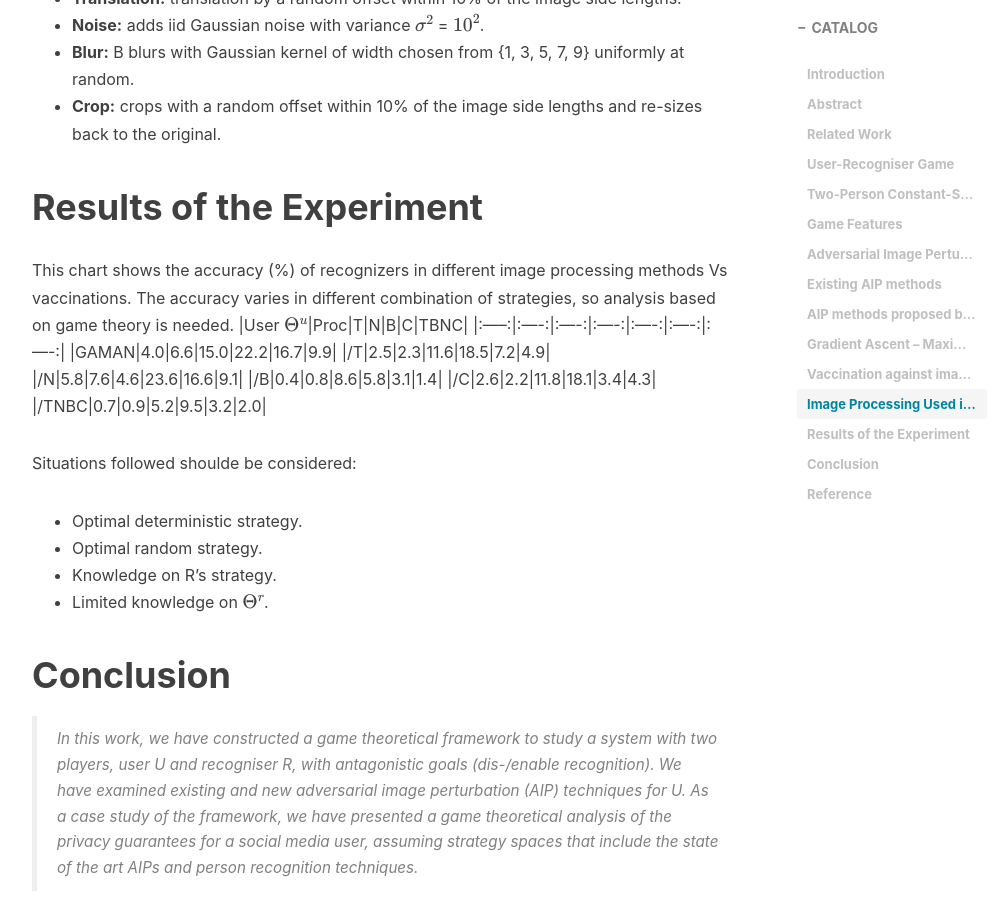
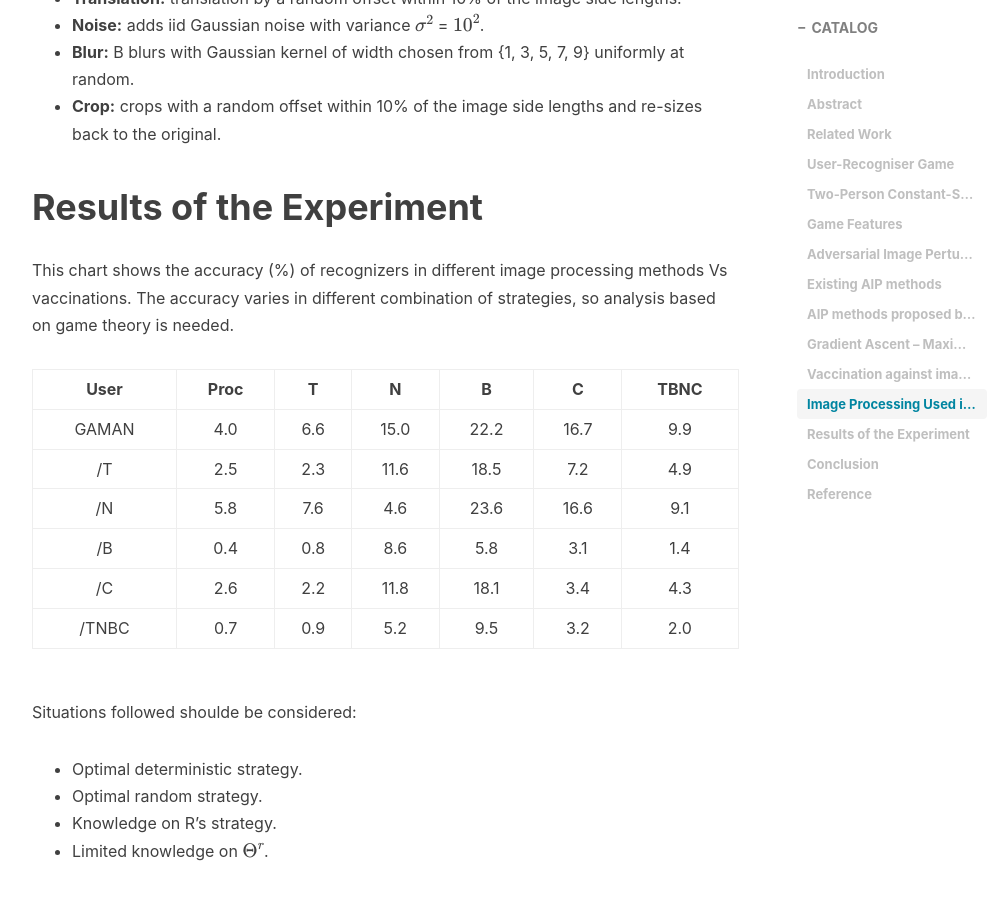
Before and after one commit to lab301-readings/lab301-readings.github.io, a Jekyll site: the page built from _posts/2017-11-26-Adversarial Image Perturbation for Privacy Protection, A Game Theory Perspective.md, in a window 1280 px wide and 900 px high, scrolled down 4121 px. Shown: the whole window, without its empty margins (233-1239 px from the left). Built offline with Jekyll 4.4.1, drawn with Linux system fonts in a browser that asks for light colours; nearby versions of some CDN libraries; formulas are drawn with MathJax 3; comment, search, counter and statistics services are not loaded.

Commit message:
Update 2017-11-26-Adversarial Image Perturbation for Privacy Protection, A Game Theory Perspective.md

```diff
--- a/_posts/2017-11-26-Adversarial Image Perturbation for Privacy Protection, A Game Theory Perspective.md
+++ b/_posts/2017-11-26-Adversarial Image Perturbation for Privacy Protection, A Game Theory Perspective.md
@@ -93,7 +93,8 @@ The authors denote the above two basic processing steps as Proc.
 
 # Results of the Experiment
 This chart shows the accuracy (%) of recognizers in different image processing methods Vs vaccinations. The accuracy varies in different combination of strategies, so analysis based on game theory is needed.
-|User $\Theta^u$|Proc|T|N|B|C|TBNC|
+
+|User|Proc|T|N|B|C|TBNC|
 |:-----:|:----:|:----:|:----:|:----:|:----:|:----:|
 |GAMAN|4.0|6.6|15.0|22.2|16.7|9.9|
 |/T|2.5|2.3|11.6|18.5|7.2|4.9|
```
